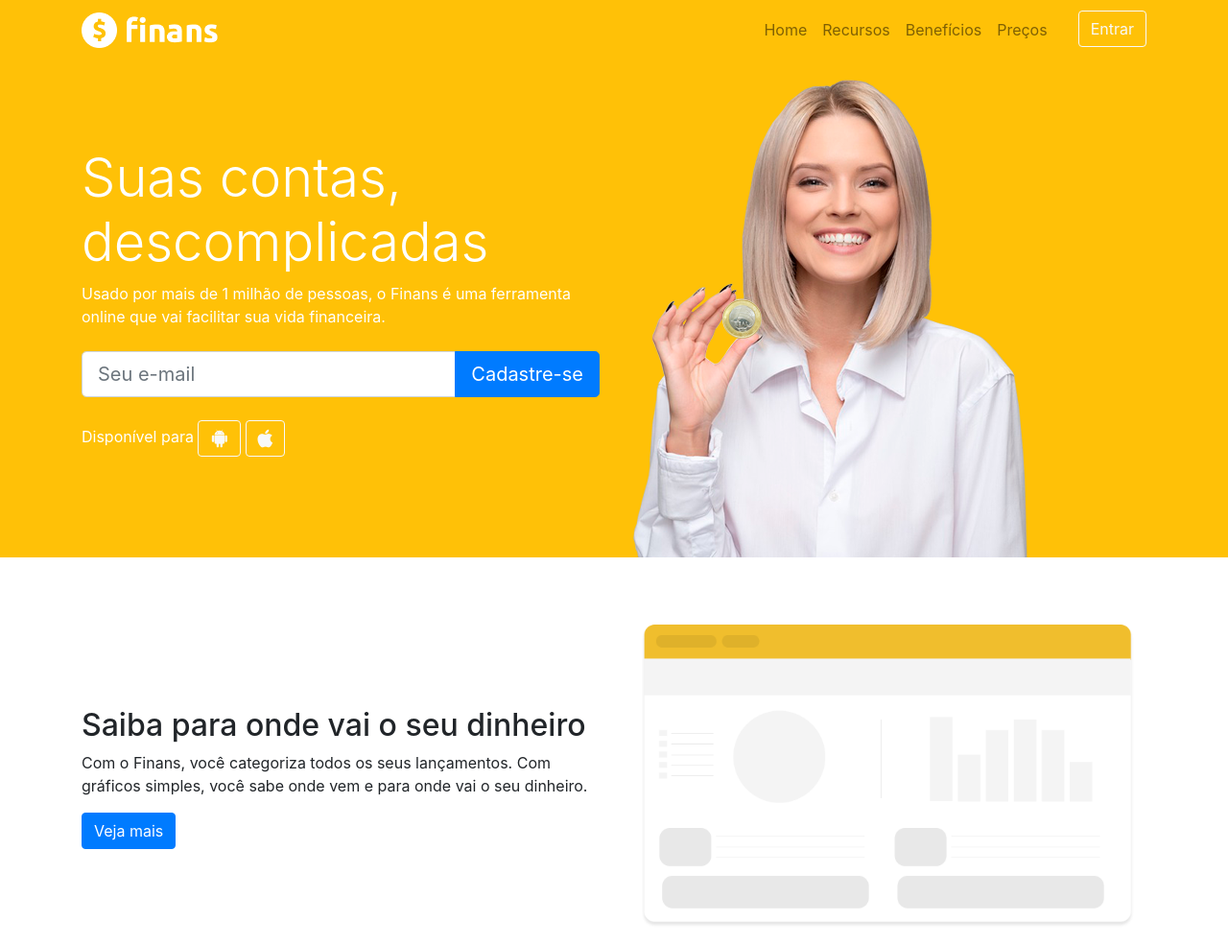
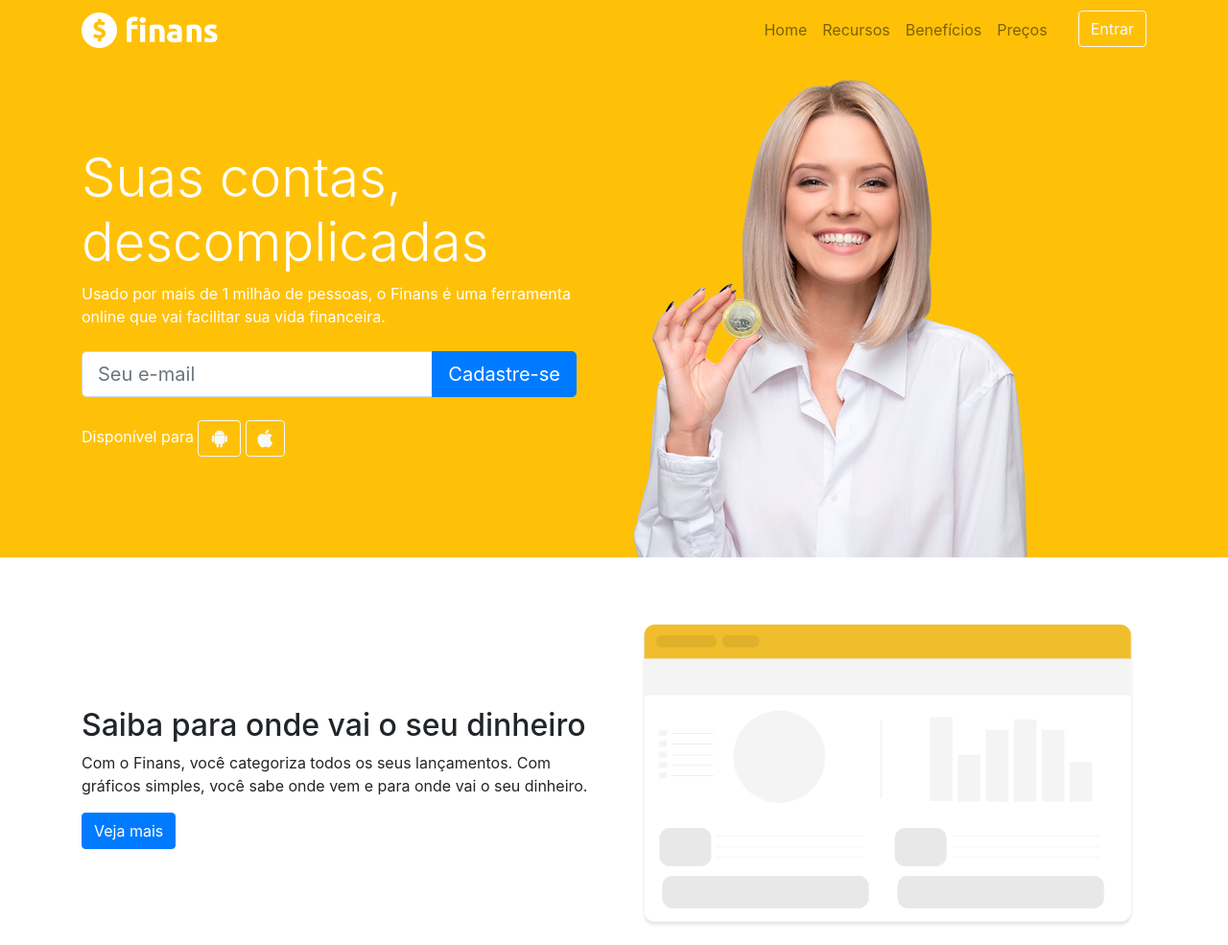
Before and after one commit to MichaelAyress/Projeto-Finans, a plain HTML site: page index.html in a window 1280 px wide. Shown: the top 985 px of the page at 96% size. Drawn offline with nearby package versions, Linux system fonts and the light colour scheme.

Commit message:
Update index.html

```diff
--- a/index.html
+++ b/index.html
@@ -66,14 +66,14 @@
     <section id="home"><!--Inicio seção Home-->
       <div class="container"><!--Inicio container-->
         <div class="row">
-          <div class="col-md-6 d-flex"><!--texto da seção-->
+          <div class="col-md-6 d-flex "><!--texto da seção-->
             <div class="align-self-center">
               <h1 class="display-4">Suas contas, descomplicadas</h1>
               <p>
                 Usado por mais de 1 milhão de pessoas, o Finans é uma ferramenta online que vai facilitar sua vida financeira.
               </p>
 
-              <form class="mt-4 mb-4">
+              <form class="mt-4 mb-4 mr-4">
                 <div class="input-group input-group-lg">
                   <input type="text" placeholder="Seu e-mail" class="form-control">
                   <div class="input-group-append">
```
